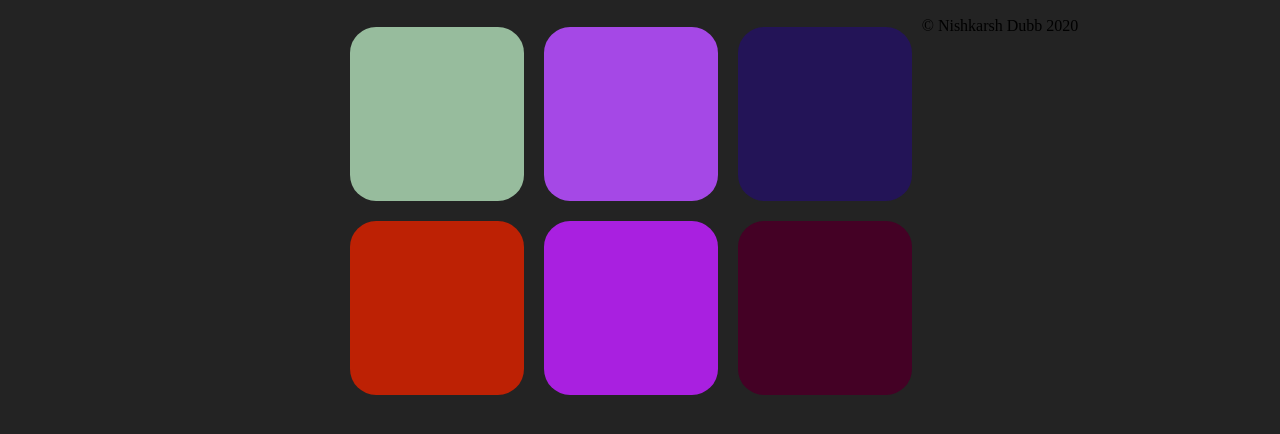
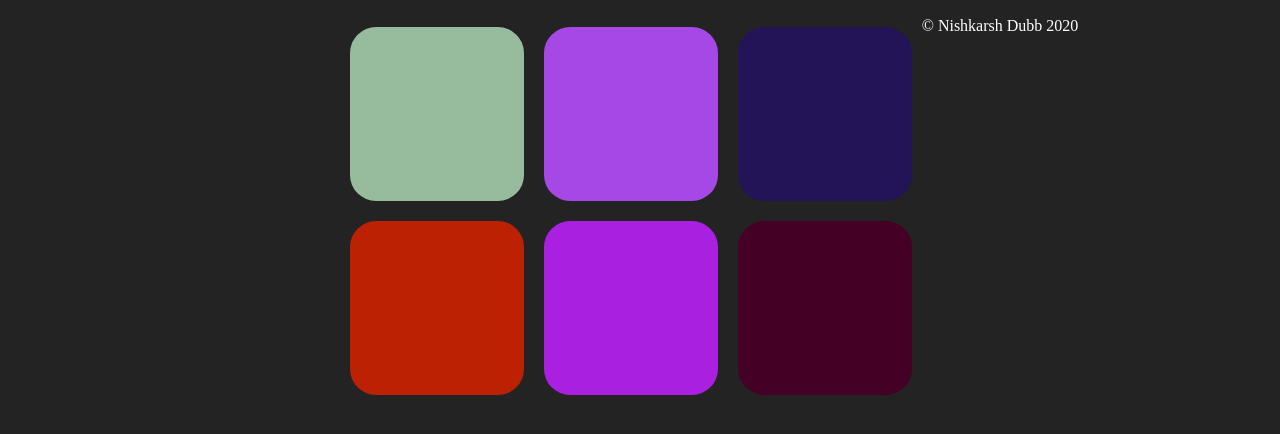
Before and after one commit to Nishkarsh01/Guess-the-rgb-color-game, a plain HTML site: page index.html in a window 1280 px wide. Shown: the part 214-648 px from the top of the page. Drawn offline with Linux system fonts and the light colour scheme.

Commit message:
Update colorgame.css

```diff
--- a/colorgame.css
+++ b/colorgame.css
@@ -71,3 +71,7 @@ button:hover {
 	color: white;
 	background: steelblue;
 }
+
+footer{
+	color:#fff;
+}
```
